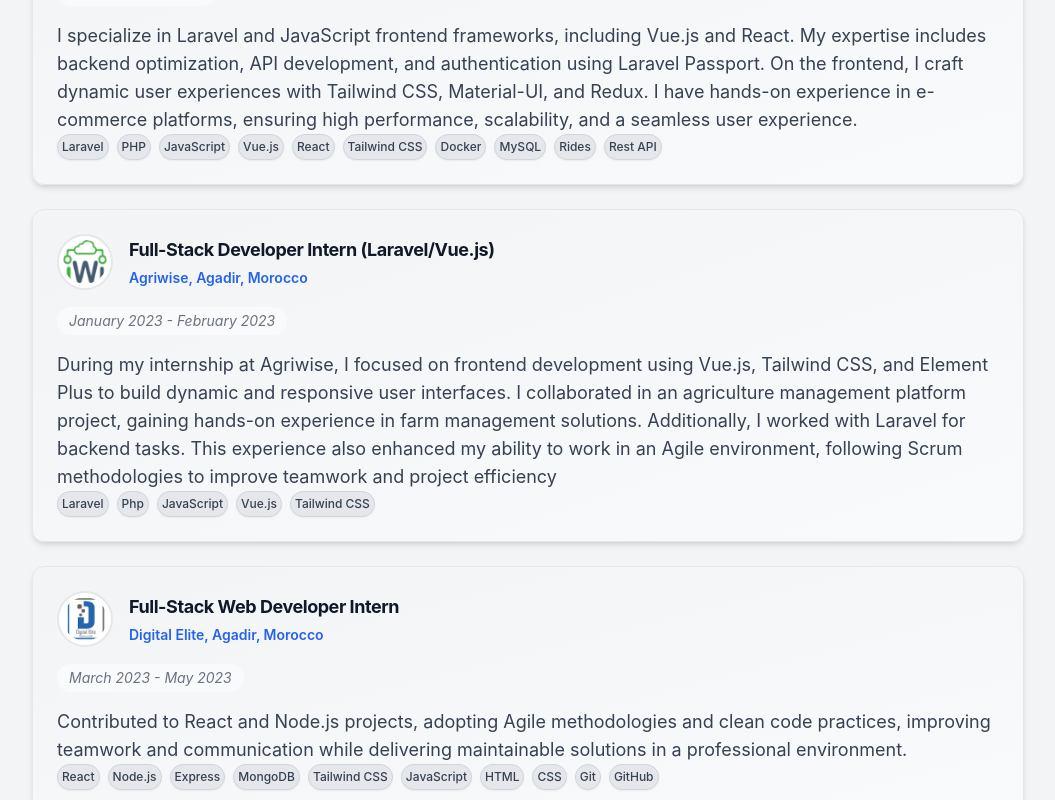
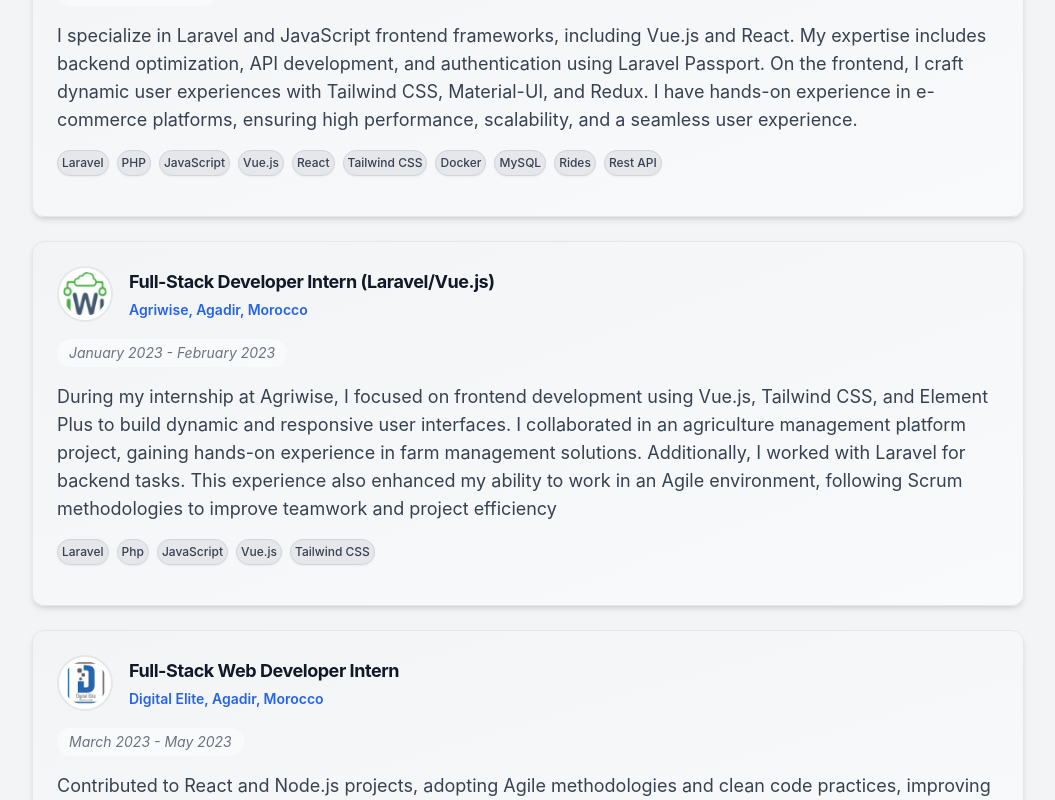
Before and after one commit to ABDALLAH-ATGUIRI/portfolio, a React (Vite) app: page / in a window 1280 px wide. Shown: the part 1320-2120 px from the top of the page, without its empty margins (112-1167 px from the left). Built offline with nearby package versions, Linux system fonts and the light colour scheme.

Commit message:
chore: update card-footer styles to include padding for improved layout

```diff
--- a/src/index.css
+++ b/src/index.css
@@ -85,5 +85,5 @@ body {
   @apply text-gray-700 dark:text-gray-300;
 }
 .card-footer {
-  @apply text-sm text-gray-500 dark:text-gray-400;
+  @apply text-sm text-gray-500 dark:text-gray-400 py-4;
 }
```
